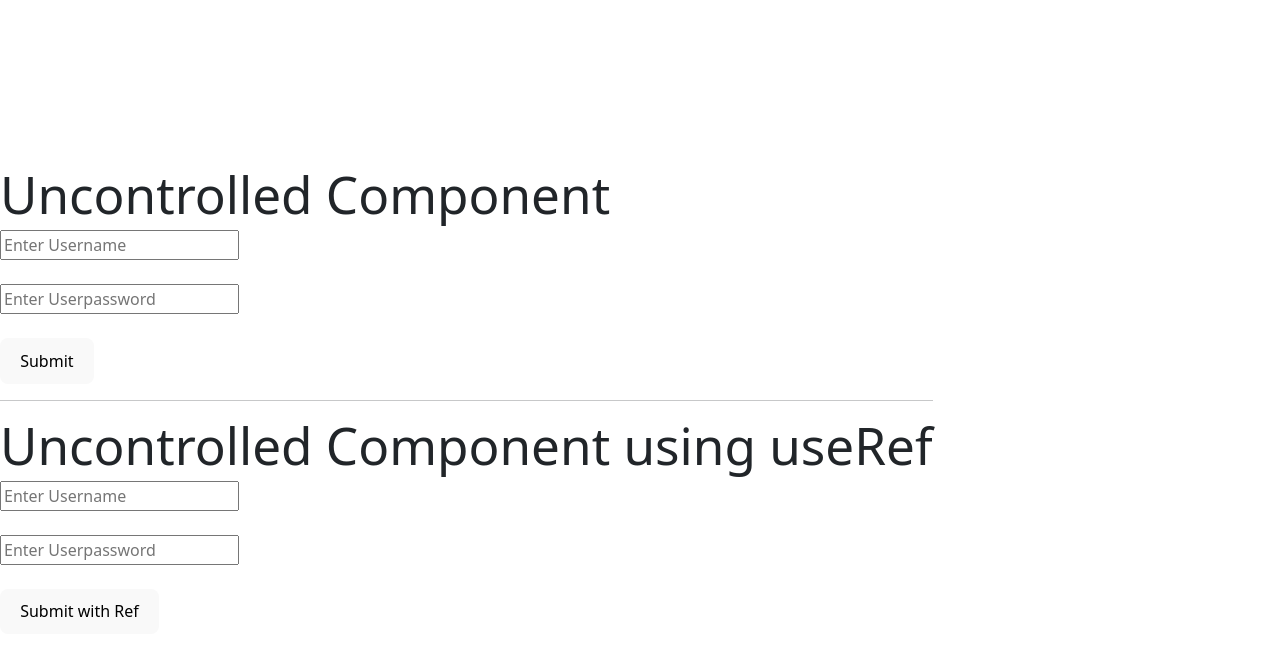
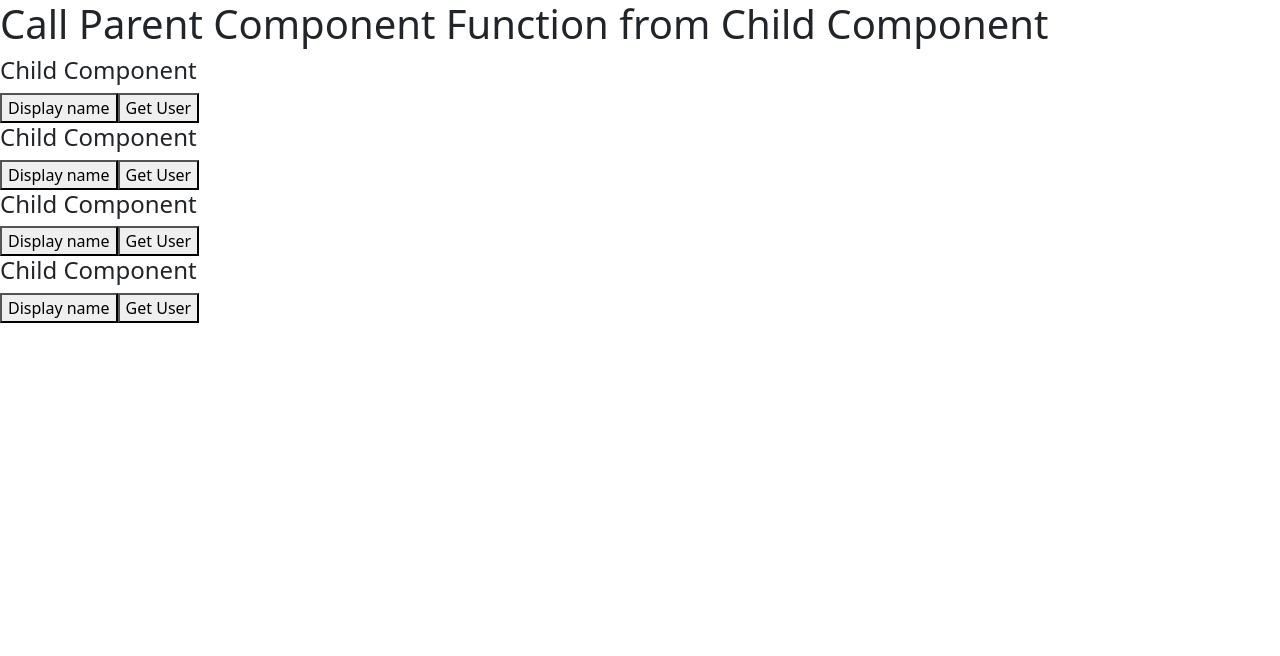
Before and after one commit to sakshi16-b/React19-tut, a React (Vite) app in the folder react19/: page / in a window 1280 px wide. Shown: the top 656 px of the page. Built offline with nearby package versions, Linux system fonts and the light colour scheme.

Commit message:
passing function as a props

```diff
--- a/react19/src/App.jsx
+++ b/react19/src/App.jsx
@@ -1,48 +1,21 @@
-import { useRef } from "react";
+import User from "./User";
 
 function App() {
-  const userRef = useRef();
-  const passwordRef = useRef();
-
-  const handleForm = (e) => {
-    e.preventDefault();
-    const user = document.querySelector("#user").value;
-    const password = document.querySelector("#password").value;
-    console.log(user, password);
+  const displayName = (name) => {
+    alert(name);
   };
-  const handleFormRef = (e) => {
-    e.preventDefault();
-    const user = userRef.current.value;
-    const password = passwordRef.current.value;
-    console.log(user, password);
+  const getUser = () => {
+    alert("get User function called");
   };
-
   return (
     <>
-      <h1>Uncontrolled Component</h1>
-
-      <form method="" action="post" onSubmit={handleForm}>
-        <input type="text" id="user" placeholder="Enter Username" />
-        <br />
-        <br />
-        <input type="text" id="password" placeholder="Enter Userpassword" />
-        <br />
-        <br />
-        <button>Submit</button>
-      </form>
-
-      <hr />
-      <h1>Uncontrolled Component using useRef</h1>
-      <form method="" action="post" onSubmit={handleFormRef}>
-        <input type="text" placeholder="Enter Username" ref={userRef} />
-        <br />
-        <br />
-        <input type="text" placeholder="Enter Userpassword" ref={passwordRef} />
-        <br />
-        <br />
-        <button>Submit with Ref</button>
-      </form>
+      <h1>Call Parent Component Function from Child Component</h1>
+      <User displayName={displayName} name="Sakshi" getUser={getUser} />
+      <User displayName={displayName} name="Anil" getUser={getUser} />
+      <User displayName={displayName} name="Rahul" getUser={getUser} />
+      <User displayName={displayName} name="Nikhil" getUser={getUser} />
     </>
   );
 }
+
 export default App;
--- /dev/null
+++ b/react19/src/User.jsx
@@ -0,0 +1,10 @@
+function User({ displayName, name, getUser }) {
+  return (
+    <div>
+      <h4>Child Component</h4>
+      <button onClick={() => displayName(name)}>Display name</button>
+      <button onClick={getUser}> Get User </button>
+    </div>
+  );
+}
+export default User;
--- a/react19/src/main.jsx
+++ b/react19/src/main.jsx
@@ -4,7 +4,7 @@ import { createRoot } from "react-dom/client";
   /* The following line can be included in your src/index.js or App.js file */
 }
 import "bootstrap/dist/css/bootstrap.min.css";
-import "./index.css";
+//import "./index.css";
 import App from "./App.jsx";
 
 createRoot(document.getElementById("root")).render(
```
